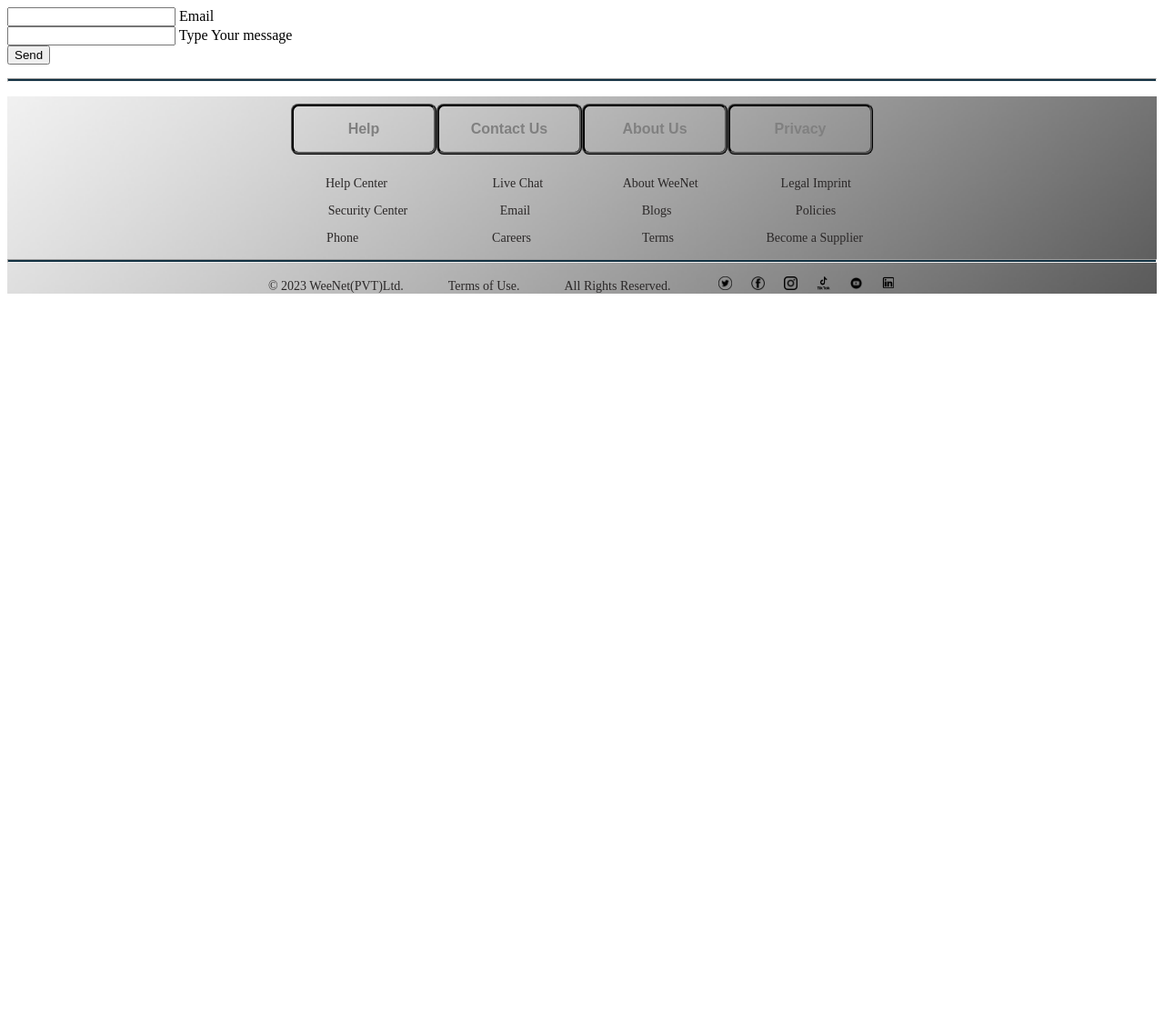
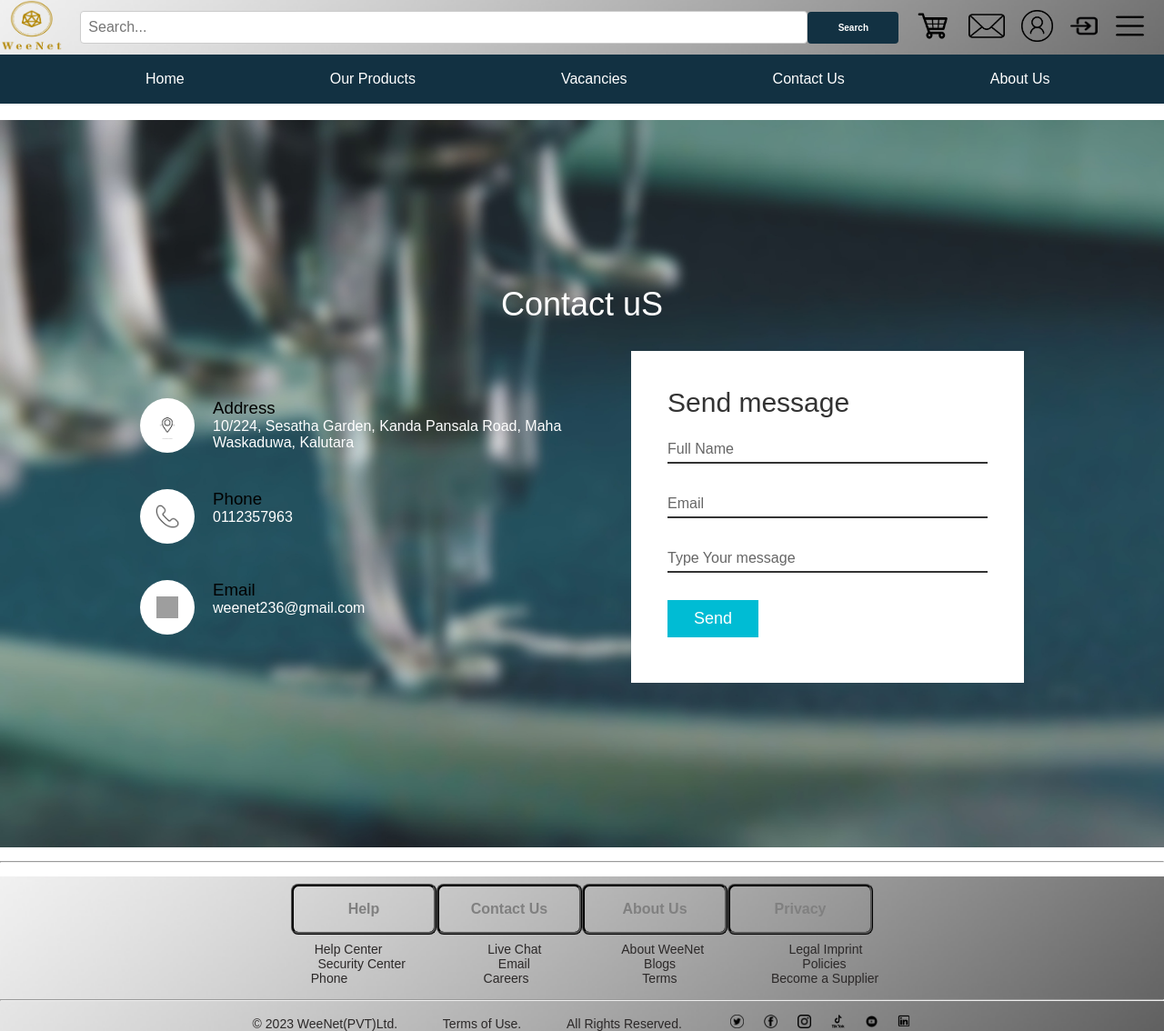
Before and after one commit to SLIIT-Group-projects/SLIIT-Y1S2-IWTproject, a PHP site: page /contact.php in a window 1280 px wide. Shown: the whole page at 91% size. Before the commit the page ends 323 px from the top, so only its background shows below. Run offline with PHP 8.4, Linux system fonts and the light colour scheme; grey boxes are pictures that could not be loaded.

Commit message:
contact bug fix

```diff
--- a/contact.php
+++ b/contact.php
@@ -1,3 +1,58 @@
+<!DOCTYPE html>
+<html>
+<head>
+    <title>WeeNet</title>
+    <!-- website icon -->
+    <!-- link css file -->
+    <link rel="stylesheet" href="css/dinuristyle.css">
+    <!-- link js file -->
+    <script src="js/script.js"></script>
+</head>
+
+<body>
+<!-- Including Header -->
+<?php include 'header.php';?>
+<section class="contact">
+
+<div class="content">
+    <h2>Contact uS</h2>
+
+</div>
+<div class="container">
+<div class="contactInfo">
+    <div class="box">
+       <div class="icon"><img width="30" height="30" src="resources/location.webp" alt="marker--v1"/></div>
+       <div class="text">
+        <h3>Address</h3>
+        <p>10/224, Sesatha Garden, Kanda Pansala Road,
+Maha Waskaduwa, Kalutara</p>
+       </div>
+       </div>
+
+       <div class="box">
+        <div class="icon"><img width="28" height="28" src="resources/phone.png" alt="phone"/></div>
+        <div class="text">
+            <h3>Phone</h3>
+            <p>0112357963</p>
+
+        </div>
+       </div>
+
+        <div class="box">
+            <div class="icon"><img width="24" height="24" src="resources/email.jpg" alt="new-post"/></div>
+            <div class="text">
+                <h3>Email</h3>
+                <p>weenet236@gmail.com</p>
+            </div>
+        </div>
+    </div>
+<div class="contactForm">
+    <form method=POST action="submitcontact.php">
+        <h2>Send message</h2>
+
+        <div class="inputBox">
+        <input type="text" required="required" name="full_name">
+          <span>Full Name</span></div>
 
 
         <div class="inputBox">
```
